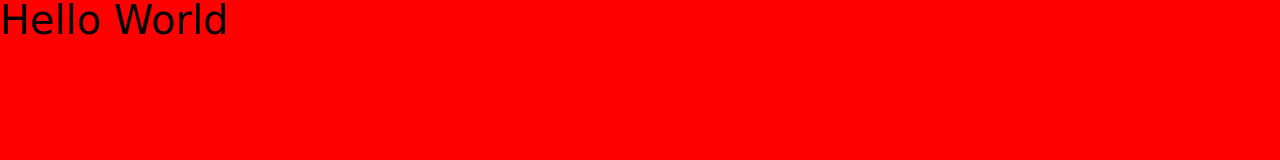
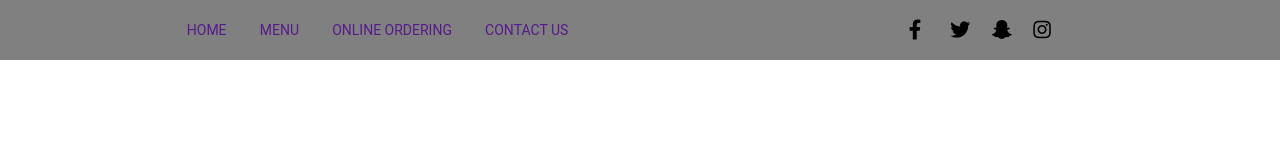
Before and after one commit to soji-opa/Build-Project, a plain HTML site: page index.html in a window 1280 px wide. Drawn offline with Linux system fonts and the light colour scheme.

Commit message:
started working on the NavBar, still have to add animations and work on the positioning

```diff
--- a/index.html
+++ b/index.html
@@ -5,9 +5,29 @@
     <meta name="viewport" content="width=device-width, initial-scale=1.0">
     <meta http-equiv="X-UA-Compatible" content="ie=edge">
     <title>Build Project - Life of a Chocolate Chef </title>
+    <link rel="stylesheet" href="https://cdnjs.cloudflare.com/ajax/libs/font-awesome/5.11.2/css/all.min.css">
     <link rel="stylesheet" href="css/index.css">
 </head>
 <body>
-    <h1>Hello World</h1>
+    <div class="container">
+        <header>
+            <nav>
+                <div class="links">
+                    <a href=""> Home </a>
+                    <a href=""> Menu </a>
+                    <a href=""> Online Ordering </a>
+                    <a href=""> Contact Us </a>
+                </div>
+
+                <div class="icon-links">
+                    <i class="fab fa-facebook-f icon-3x"></i>
+                    <i class="fab fa-twitter icon-3x"></i>
+                    <i class="fab fa-snapchat-ghost icon-3x"></i>
+                    <i class="fab fa-instagram icon-3x"></i>
+                </div>
+            </nav>
+        </header>
+
+    </div>
 </body>
 </html>
--- a/less/global.less
+++ b/less/global.less
@@ -8,7 +8,7 @@ html {
 
 html, body {
   font-family: 'Roboto', sans-serif;
-  background-color: red;
+
 }
 
 h1, h2, h3, h4, h5 {
--- a/less/navigation.less
+++ b/less/navigation.less
@@ -42,3 +42,50 @@
 //     }
 //   }
 // } // .main-navigation
+
+nav{
+    width: 100%;
+    height: 60px;
+    background-color: gray;
+    display: flex;
+    justify-content: space-around;
+    align-items: center;
+    position: fixed;
+
+        // style for links
+        .links{
+            font-size: 1.4rem;
+            width: 35%;
+            display: flex;
+            justify-content: space-evenly;
+            text-transform: uppercase;
+
+            //style for a tag
+            a{
+                text-decoration: none;
+                cursor: pointer;
+
+                &:hover{
+                    color: hotpink;
+                }
+            }
+        }// closing tag for links
+
+        //style for icon-links
+        .icon-links{
+
+            width: 17%;
+
+            .fab{
+                margin-right: 24px;
+                width: 15px;
+                font-size: 2rem;
+
+                &:hover{
+                    color: hotpink;
+                    cursor: pointer;
+                }
+            }
+        }
+
+}
```
Also changed, not shown: css/index.css, images/newSnip1.png (added), images/newSnip2.png (added).
